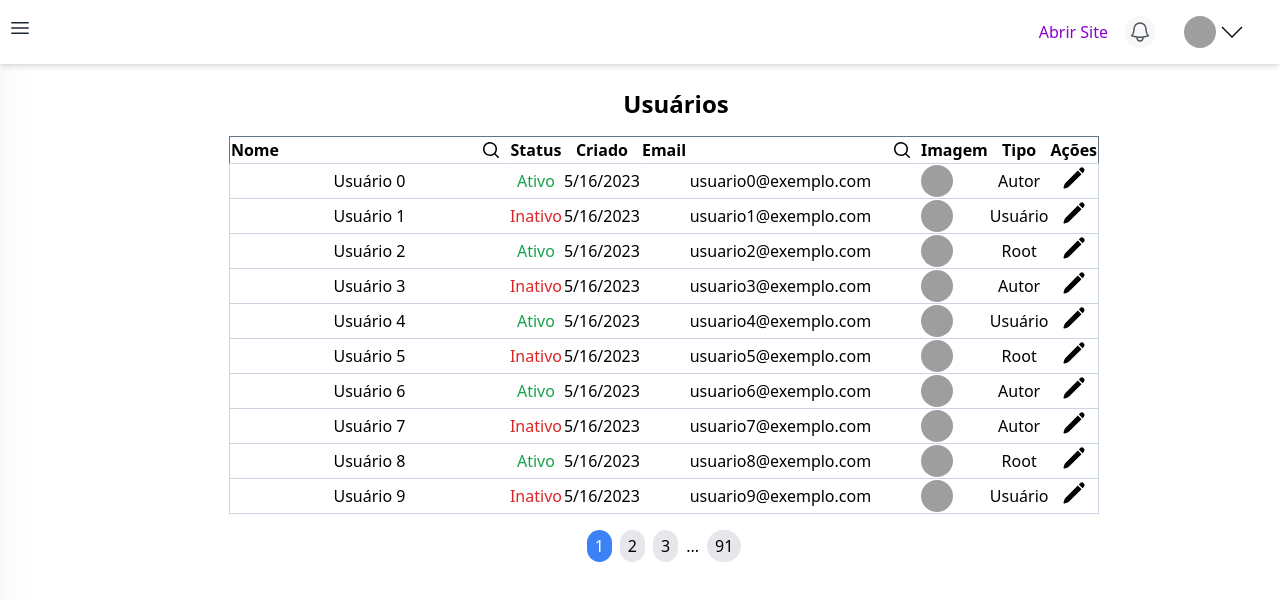
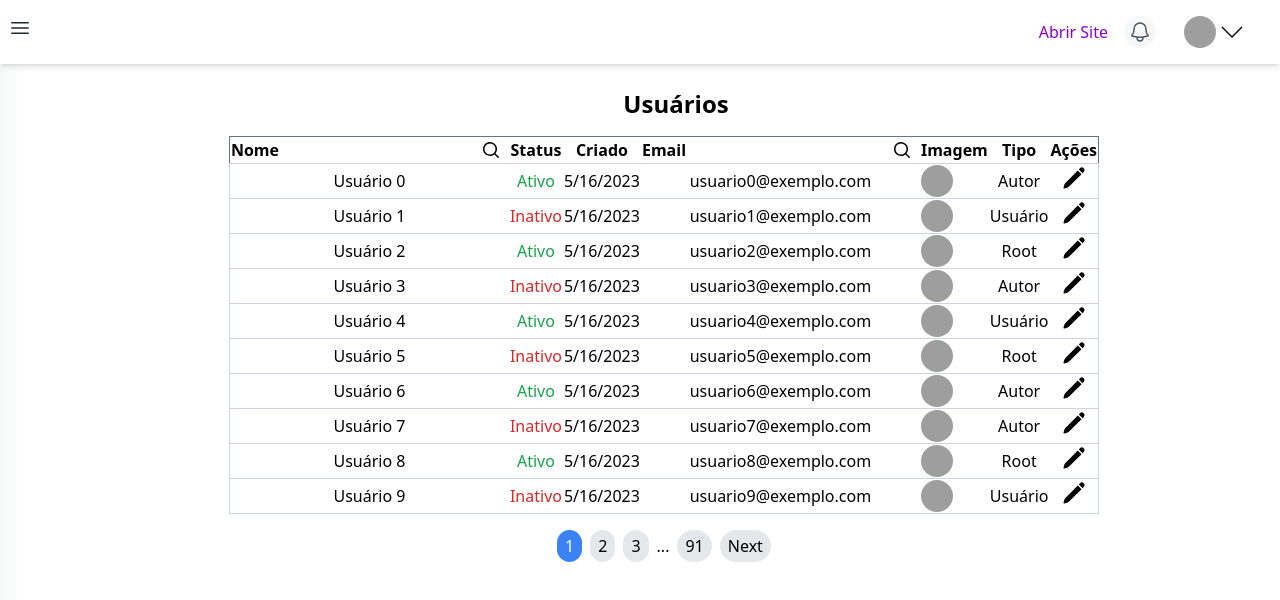
Before and after one commit to bioneoficial/vigilant-octo-succotash, a Next.js app: page /dashboard/usuarios in a window 1280 px wide. Shown: the top 600 px of the page. Built offline with nearby package versions, Linux system fonts and the light colour scheme; grey boxes are pictures that could not be loaded.

Commit message:
added Prev and Next to pagination numbers with complete functional logic

```diff
--- a/src/components/organisms/Users/Users.tsx
+++ b/src/components/organisms/Users/Users.tsx
@@ -59,6 +59,10 @@ export default function Users(): JSX.Element {
   const handleClickPage = (pageNumber: number | string): void => {
     if (typeof pageNumber === "number") {
       setCurrentPage(pageNumber);
+    } else if (pageNumber === "prev" && currentPage > 1) {
+      setCurrentPage(currentPage - 1);
+    } else if (pageNumber === "next" && currentPage < totalPages) {
+      setCurrentPage(currentPage + 1);
     }
   };
 
@@ -72,9 +76,6 @@ export default function Users(): JSX.Element {
     setUsers(results);
     setCurrentPage(firstPage);
   }, [searchTermName, searchTermEmail]);
-
-
-
 
   return (
     <div className="ml-6 flex flex-col justify-center items-center w-full">
@@ -131,6 +132,14 @@ export default function Users(): JSX.Element {
         </tbody>
       </table>
       <div className="flex justify-center items-center mt-4">
+        {currentPage > 1 && (
+          <button
+            className="mx-1 px-2 py-1 rounded-full bg-gray-200"
+            onClick={(): void => handleClickPage("prev")}
+          >
+            Prev
+          </button>
+        )}
         {pageNumbers.map((pageNumber, index) => {
           if (pageNumber === "...") {
             return (
@@ -143,7 +152,9 @@ export default function Users(): JSX.Element {
               <button
                 key={index}
                 className={`mx-1 px-2 py-1 rounded-full ${
-                  currentPage === pageNumber ? "bg-blue-500 text-white" : "bg-gray-200"
+                  currentPage === pageNumber
+                    ? "bg-blue-500 text-white"
+                    : "bg-gray-200"
                 }`}
                 onClick={(): void => handleClickPage(pageNumber)}
               >
@@ -152,6 +163,14 @@ export default function Users(): JSX.Element {
             );
           }
         })}
+        {currentPage < totalPages && (
+          <button
+            className="mx-1 px-2 py-1 rounded-full bg-gray-200"
+            onClick={(): void => handleClickPage("next")}
+          >
+            Next
+          </button>
+        )}
       </div>
     </div>
   );
```
